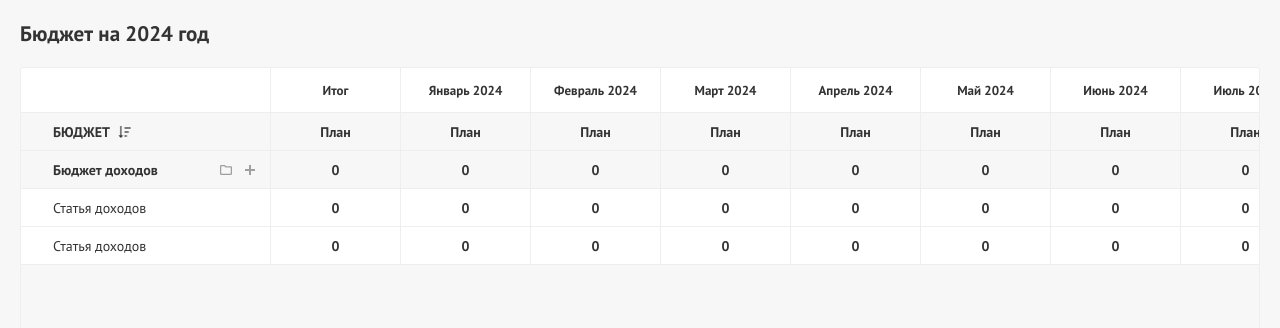
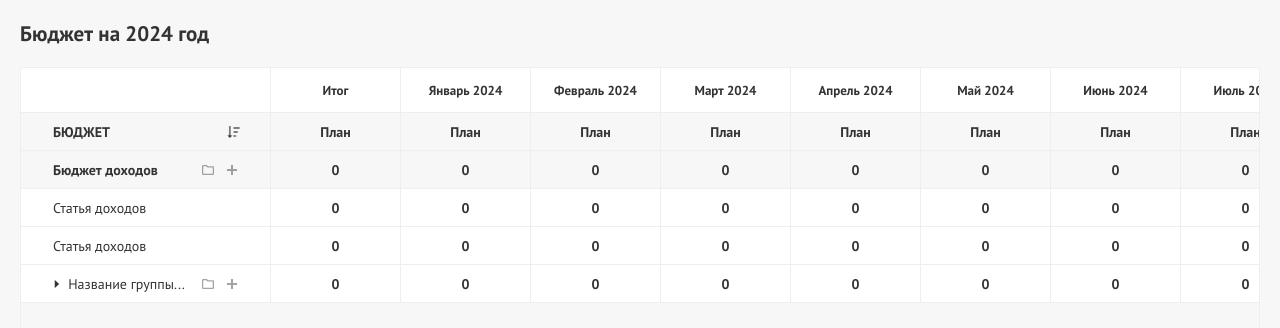
Before and after one commit to Syusina/budget, a plain HTML site: page index.html in a window 1280 px wide. Both pictures are taken after a click on the picture 225 px from the left and 169 px from the top of the page. Drawn offline with Linux system fonts and the light colour scheme.

Commit message:
add logic

```diff
--- a/index.html
+++ b/index.html
@@ -3,7 +3,7 @@
 <head>
     <meta charset="UTF-8">
     <meta name="viewport" content="width=device-width, initial-scale=1.0">
-    <title>Document</title>
+    <title>Budget App</title>
     <link rel="preconnect" href="https://fonts.googleapis.com">
     <link rel="preconnect" href="https://fonts.gstatic.com" crossorigin>
     <link href="https://fonts.googleapis.com/css2?family=PT+Sans:ital,wght@0,400;0,700;1,400;1,700&display=swap" rel="stylesheet">
--- a/scripts.js
+++ b/scripts.js
@@ -12,6 +12,74 @@ const month = [
   "Ноябрь 2024",
   "Декабрь 2024",
 ];
+
+function addFile() {
+  // addParentDir(JSON.parse(localStorage.getItem("dirTree")), {
+  //   parentDir: {
+  //     name: "Материалы",
+  //     child: [{}],
+  //   },
+  // });
+  const trIncomeItem = document.createElement("tr");
+  for (let i = 0; i <= month.length + 1; i += 1) {
+    const tdIncomeItem = document.createElement("td");
+    if (i === 0) {
+      tdIncomeItem.textContent = "Название статьи...";
+      tdIncomeItem.contentEditable = true;
+      tdIncomeItem.id = `incomeItemName${i}`;
+      tdIncomeItem.classList.add("nameCell");
+      tdIncomeItem.classList.add("level1");
+    } else {
+      tdIncomeItem.textContent = 0;
+      tdIncomeItem.contentEditable = true;
+      tdIncomeItem.id = `incomeItem${i}`;
+      tdIncomeItem.classList.add("valueCell");
+    }
+    trIncomeItem.appendChild(tdIncomeItem);
+  }
+  tbody.appendChild(trIncomeItem);
+  updateIncomeValue();
+}
+
+function addFolder() {
+  const trIncomeItem = document.createElement("tr");
+  for (let i = 0; i <= month.length + 1; i += 1) {
+    const tdIncomeItem = document.createElement("td");
+    if (i === 0) {
+      const p = document.createElement("p");
+      p.classList.add("iconContainer");
+      const imgPlus = document.createElement("img");
+      imgPlus.src = "./Icons/plus.png";
+      imgPlus.classList.add("icon");
+      imgPlus.addEventListener("click", addFile);
+      const imgFolder = document.createElement("img");
+      imgFolder.src = "./Icons/folder.png";
+      imgFolder.classList.add("icon");
+      imgFolder.addEventListener("click", addFolder);
+      const imgArrow = document.createElement("img");
+      imgArrow.src = "./Icons/mini-arrow.png";
+      tdIncomeItem.appendChild(imgArrow);
+      const span = document.createElement("span");
+      span.textContent = "Название группы...";
+      tdIncomeItem.appendChild(span);
+      tdIncomeItem.contentEditable = false;
+      tdIncomeItem.id = `incomeItemName${i}`;
+      tdIncomeItem.classList.add("nameCell");
+      tdIncomeItem.classList.add("level1");
+      p.appendChild(imgFolder);
+      p.appendChild(imgPlus);
+      tdIncomeItem.appendChild(p);
+    } else {
+      tdIncomeItem.textContent = 0;
+      tdIncomeItem.contentEditable = false;
+      tdIncomeItem.id = `incomeItem${i}`;
+      tdIncomeItem.classList.add("valueCell");
+    }
+    trIncomeItem.appendChild(tdIncomeItem);
+  }
+  tbody.appendChild(trIncomeItem);
+  updateIncomeValue();
+}
 
 let dirTree = [
   {
@@ -123,42 +191,21 @@ for (let i = 0; i <= month.length + 1; i += 1) {
     tdIncome.textContent = "Бюджет доходов";
     tdIncome.id = `incomeResultName${i}`;
     tdIncome.classList.add("mainCell");
+    const p = document.createElement("p");
+    p.classList.add("iconContainer");
     const imgPlus = document.createElement("img");
     imgPlus.src = "./Icons/plus.png";
-    imgPlus.classList.add("iconPlus");
-
-    imgPlus.addEventListener("click", function () {
-      // addParentDir(JSON.parse(localStorage.getItem("dirTree")), {
-      //   parentDir: {
-      //     name: "Материалы",
-      //     child: [{}],
-      //   },
-      // });
-      const trIncomeItem = document.createElement("tr");
-      for (let i = 0; i <= month.length + 1; i += 1) {
-        const tdIncomeItem = document.createElement("td");
-        if (i === 0) {
-          tdIncomeItem.textContent = "Название статьи...";
-          tdIncomeItem.contentEditable = true;
-          tdIncomeItem.id = `incomeItemName${i}`;
-          tdIncomeItem.classList.add("nameCell");
-        } else {
-          tdIncomeItem.textContent = 0;
-          tdIncomeItem.contentEditable = true;
-          tdIncomeItem.id = `incomeItem${i}`;
-          tdIncomeItem.classList.add("valueCell");
-        }
-        trIncomeItem.appendChild(tdIncomeItem);
-      }
-      tbody.appendChild(trIncomeItem);
-      updateIncomeValue();
-    });
+    imgPlus.classList.add("icon");
+    imgPlus.addEventListener("click", addFile);
 
     const imgFolder = document.createElement("img");
     imgFolder.src = "./Icons/folder.png";
-    imgFolder.classList.add("iconFolder");
-    tdIncome.appendChild(imgFolder);
-    tdIncome.appendChild(imgPlus);
+    imgFolder.classList.add("icon");
+    imgFolder.addEventListener("click", addFolder);
+
+    p.appendChild(imgFolder);
+    p.appendChild(imgPlus);
+    tdIncome.appendChild(p);
     trTitle.appendChild(tdIncome);
   } else {
     tdIncome.textContent = 0;
--- a/styles.css
+++ b/styles.css
@@ -57,6 +57,7 @@ table {
 
 .mainCell {
   display: flex;
+  justify-content: space-between;
   align-items: center;
   width: 250px;
   height: 38px;
@@ -87,6 +88,7 @@ table {
 
 .nameCell {
   display: flex;
+  justify-content: space-between;
   align-items: center;
   width: 250px;
   height: 38px;
@@ -122,18 +124,16 @@ table {
   margin-left: 8px;
 }
 
-.iconPlus {
+.iconContainer {
+  display: flex;
+  align-items: center;
+}
+
+.icon {
   cursor: pointer;
   width: 16px;
   height: 16px;
   margin-left: 8px;
-}
-
-.iconFolder {
-  cursor: pointer;
-  width: 16px;
-  height: 16px;
-  margin-left: 60px;
 }
 
 .budgetItem {
@@ -145,3 +145,7 @@ table {
   background: #fff;
   padding: 9px 10px 9px 32px;
 }
+
+.level1 {
+  padding-left: 32px;
+}
```
Also changed, not shown: Icons/mini-arrow.png (added), README.md, 2 other files.
